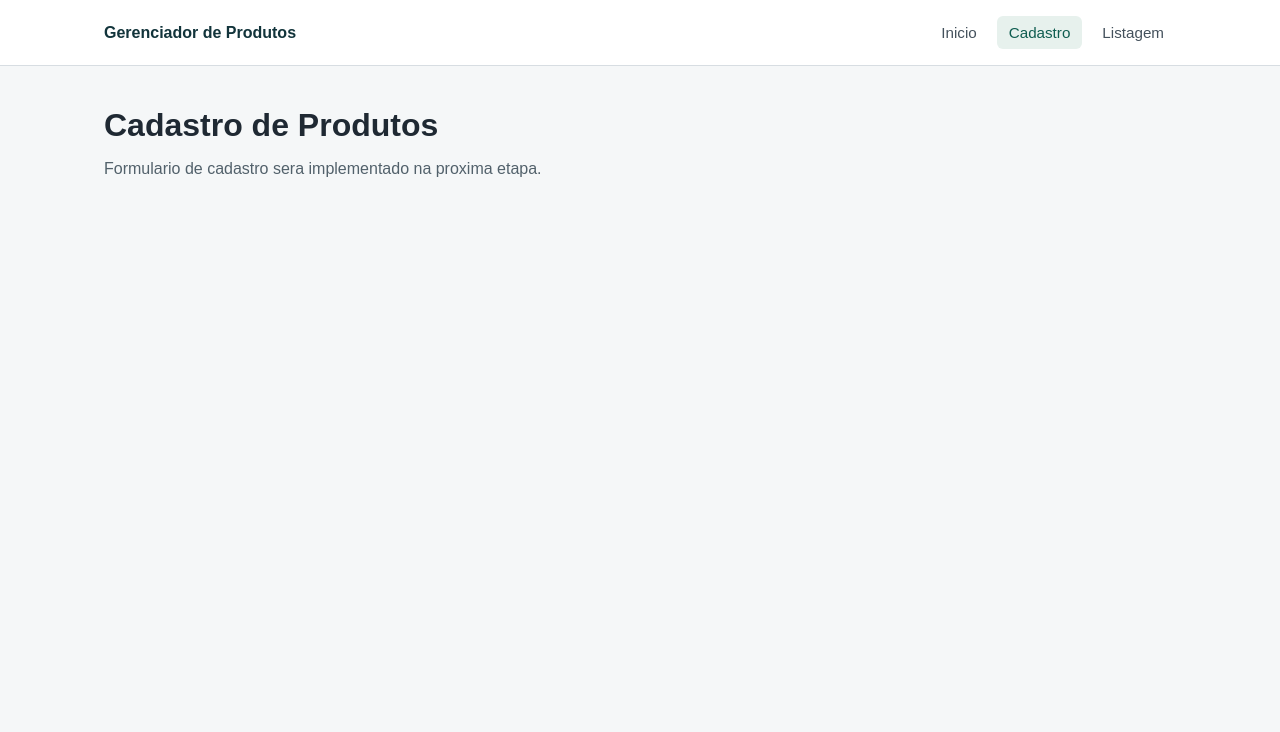
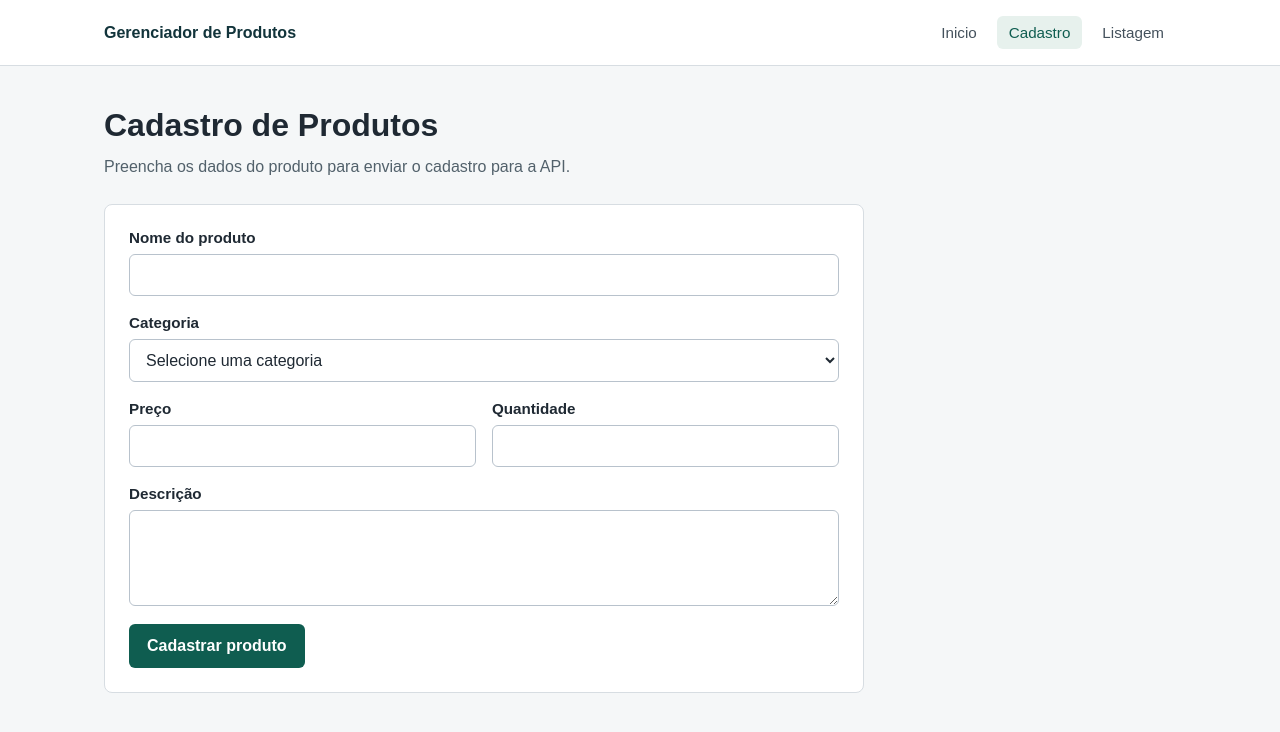
Before and after one commit to FilipeCampos25/TECWEB_Pratica_3_e_4, a React (Vite) app in the folder frontend/: page /cadastro in a window 1280 px wide. Shown: the top 732 px of the page. Built offline with nearby package versions, Linux system fonts and the light colour scheme.

Commit message:
feat: create product registration form

```diff
--- /dev/null
+++ b/frontend/src/components/Message.jsx
@@ -0,0 +1,13 @@
+function Message({ type = 'info', children }) {
+  if (!children) {
+    return null;
+  }
+
+  return (
+    <div className={`message message-${type}`} role="alert">
+      {children}
+    </div>
+  );
+}
+
+export default Message;
--- a/frontend/src/main.jsx
+++ b/frontend/src/main.jsx
@@ -6,6 +6,7 @@ import { ProductsProvider } from './contexts/ProductsContext.jsx';
 import './styles/global.css';
 import './styles/navbar.css';
 import './styles/home.css';
+import './styles/form.css';
 
 createRoot(document.getElementById('root')).render(
   <React.StrictMode>
--- a/frontend/src/pages/ProductRegister.jsx
+++ b/frontend/src/pages/ProductRegister.jsx
@@ -1,8 +1,238 @@
+import { useState } from 'react';
+import Message from '../components/Message.jsx';
+import { useProducts } from '../contexts/ProductsContext.jsx';
+
+const initialFormData = {
+  name: '',
+  category: '',
+  price: '',
+  quantity: '',
+  description: ''
+};
+
+const categoryOptions = ['Eletrônicos', 'Alimentos', 'Vestuário', 'Livros', 'Outros'];
+
+function validateForm(formData) {
+  const errors = {};
+  const price = Number(formData.price);
+  const quantity = Number(formData.quantity);
+  const isPriceEmpty = String(formData.price).trim() === '';
+  const isQuantityEmpty = String(formData.quantity).trim() === '';
+
+  if (!formData.name.trim()) {
+    errors.name = 'O nome do produto é obrigatório.';
+  } else if (formData.name.trim().length < 3) {
+    errors.name = 'O nome deve ter no mínimo 3 caracteres.';
+  }
+
+  if (!formData.category) {
+    errors.category = 'A categoria é obrigatória.';
+  }
+
+  if (isPriceEmpty) {
+    errors.price = 'O preço é obrigatório.';
+  } else if (!Number.isFinite(price)) {
+    errors.price = 'O preço deve ser numérico.';
+  } else if (price <= 0) {
+    errors.price = 'O preço deve ser maior que 0.';
+  }
+
+  if (isQuantityEmpty) {
+    errors.quantity = 'A quantidade é obrigatória.';
+  } else if (!Number.isFinite(quantity)) {
+    errors.quantity = 'A quantidade deve ser numérica.';
+  } else if (quantity < 0) {
+    errors.quantity = 'A quantidade deve ser maior ou igual a 0.';
+  }
+
+  if (!formData.description.trim()) {
+    errors.description = 'A descrição é obrigatória.';
+  } else if (formData.description.trim().length < 10) {
+    errors.description = 'A descrição deve ter no mínimo 10 caracteres.';
+  }
+
+  return errors;
+}
+
+function getRequestErrorMessage(error) {
+  if (Array.isArray(error?.data?.errors) && error.data.errors.length > 0) {
+    return error.data.errors.join(' ');
+  }
+
+  return error?.message || 'Não foi possível cadastrar o produto.';
+}
+
 function ProductRegister() {
+  const { createProduct, loading } = useProducts();
+  const [formData, setFormData] = useState(initialFormData);
+  const [fieldErrors, setFieldErrors] = useState({});
+  const [submitError, setSubmitError] = useState('');
+  const [successMessage, setSuccessMessage] = useState('');
+
+  function handleChange(event) {
+    const { name, value } = event.target;
+
+    setFormData((currentFormData) => ({
+      ...currentFormData,
+      [name]: value
+    }));
+
+    setFieldErrors((currentErrors) => ({
+      ...currentErrors,
+      [name]: ''
+    }));
+    setSubmitError('');
+    setSuccessMessage('');
+  }
+
+  async function handleSubmit(event) {
+    event.preventDefault();
+
+    const validationErrors = validateForm(formData);
+    setFieldErrors(validationErrors);
+    setSubmitError('');
+    setSuccessMessage('');
+
+    if (Object.keys(validationErrors).length > 0) {
+      setSubmitError('Corrija os campos destacados antes de cadastrar.');
+      return;
+    }
+
+    const productData = {
+      name: formData.name.trim(),
+      category: formData.category,
+      price: Number(formData.price),
+      quantity: Number(formData.quantity),
+      description: formData.description.trim()
+    };
+
+    try {
+      await createProduct(productData);
+      setFormData(initialFormData);
+      setFieldErrors({});
+      setSuccessMessage('Produto cadastrado com sucesso.');
+    } catch (requestError) {
+      setSubmitError(getRequestErrorMessage(requestError));
+    }
+  }
+
   return (
-    <section className="page-section">
-      <h1>Cadastro de Produtos</h1>
-      <p>Formulario de cadastro sera implementado na proxima etapa.</p>
+    <section className="form-page">
+      <div className="form-header">
+        <h1>Cadastro de Produtos</h1>
+        <p>Preencha os dados do produto para enviar o cadastro para a API.</p>
+      </div>
+
+      <form className="product-form" onSubmit={handleSubmit} noValidate>
+        <Message type="success">{successMessage}</Message>
+        <Message type="error">{submitError}</Message>
+
+        <div className="form-group">
+          <label htmlFor="name">Nome do produto</label>
+          <input
+            id="name"
+            name="name"
+            type="text"
+            value={formData.name}
+            onChange={handleChange}
+            aria-invalid={Boolean(fieldErrors.name)}
+            aria-describedby={fieldErrors.name ? 'name-error' : undefined}
+          />
+          {fieldErrors.name && (
+            <span className="field-error" id="name-error">
+              {fieldErrors.name}
+            </span>
+          )}
+        </div>
+
+        <div className="form-group">
+          <label htmlFor="category">Categoria</label>
+          <select
+            id="category"
+            name="category"
+            value={formData.category}
+            onChange={handleChange}
+            aria-invalid={Boolean(fieldErrors.category)}
+            aria-describedby={fieldErrors.category ? 'category-error' : undefined}
+          >
+            <option value="">Selecione uma categoria</option>
+            {categoryOptions.map((category) => (
+              <option key={category} value={category}>
+                {category}
+              </option>
+            ))}
+          </select>
+          {fieldErrors.category && (
+            <span className="field-error" id="category-error">
+              {fieldErrors.category}
+            </span>
+          )}
+        </div>
+
+        <div className="form-row">
+          <div className="form-group">
+            <label htmlFor="price">Preço</label>
+            <input
+              id="price"
+              name="price"
+              type="number"
+              min="0"
+              step="0.01"
+              value={formData.price}
+              onChange={handleChange}
+              aria-invalid={Boolean(fieldErrors.price)}
+              aria-describedby={fieldErrors.price ? 'price-error' : undefined}
+            />
+            {fieldErrors.price && (
+              <span className="field-error" id="price-error">
+                {fieldErrors.price}
+              </span>
+            )}
+          </div>
+
+          <div className="form-group">
+            <label htmlFor="quantity">Quantidade</label>
+            <input
+              id="quantity"
+              name="quantity"
+              type="number"
+              min="0"
+              step="1"
+              value={formData.quantity}
+              onChange={handleChange}
+              aria-invalid={Boolean(fieldErrors.quantity)}
+              aria-describedby={fieldErrors.quantity ? 'quantity-error' : undefined}
+            />
+            {fieldErrors.quantity && (
+              <span className="field-error" id="quantity-error">
+                {fieldErrors.quantity}
+              </span>
+            )}
+          </div>
+        </div>
+
+        <div className="form-group">
+          <label htmlFor="description">Descrição</label>
+          <textarea
+            id="description"
+            name="description"
+            rows="4"
+            value={formData.description}
+            onChange={handleChange}
+            aria-invalid={Boolean(fieldErrors.description)}
+            aria-describedby={fieldErrors.description ? 'description-error' : undefined}
+          />
+          {fieldErrors.description && (
+            <span className="field-error" id="description-error">
+              {fieldErrors.description}
+            </span>
+          )}
+        </div>
+
+        <button className="submit-button" type="submit" disabled={loading}>
+          {loading ? 'Cadastrando...' : 'Cadastrar produto'}
+        </button>
+      </form>
     </section>
   );
 }
--- /dev/null
+++ b/frontend/src/styles/form.css
@@ -0,0 +1,137 @@
+.form-page {
+  display: grid;
+  gap: 24px;
+  max-width: 760px;
+}
+
+.form-header h1 {
+  margin: 0 0 10px;
+  color: #1f2933;
+  font-size: 2rem;
+  line-height: 1.2;
+}
+
+.form-header p {
+  margin: 0;
+  color: #52616b;
+  font-size: 1rem;
+  line-height: 1.6;
+}
+
+.product-form {
+  display: grid;
+  gap: 18px;
+  border: 1px solid #d7dde2;
+  border-radius: 8px;
+  background: #ffffff;
+  padding: 24px;
+}
+
+.form-row {
+  display: grid;
+  grid-template-columns: repeat(2, minmax(0, 1fr));
+  gap: 16px;
+}
+
+.form-group {
+  display: grid;
+  gap: 8px;
+}
+
+.form-group label {
+  color: #1f2933;
+  font-size: 0.95rem;
+  font-weight: 700;
+}
+
+.form-group input,
+.form-group select,
+.form-group textarea {
+  width: 100%;
+  border: 1px solid #b8c2cc;
+  border-radius: 6px;
+  background: #ffffff;
+  color: #1f2933;
+  font: inherit;
+  padding: 11px 12px;
+}
+
+.form-group textarea {
+  resize: vertical;
+}
+
+.form-group input:focus,
+.form-group select:focus,
+.form-group textarea:focus {
+  border-color: #0f5d50;
+  outline: 2px solid #cfe8df;
+}
+
+.form-group input[aria-invalid='true'],
+.form-group select[aria-invalid='true'],
+.form-group textarea[aria-invalid='true'] {
+  border-color: #b42318;
+}
+
+.field-error {
+  color: #b42318;
+  font-size: 0.9rem;
+}
+
+.message {
+  border-radius: 6px;
+  font-size: 0.95rem;
+  line-height: 1.4;
+  padding: 12px 14px;
+}
+
+.message-success {
+  background: #e7f1ed;
+  color: #0f5d50;
+}
+
+.message-error {
+  background: #fff1f0;
+  color: #b42318;
+}
+
+.message-info {
+  background: #eef4ff;
+  color: #214e8a;
+}
+
+.submit-button {
+  justify-self: start;
+  min-height: 44px;
+  border: 0;
+  border-radius: 6px;
+  background: #0f5d50;
+  color: #ffffff;
+  cursor: pointer;
+  font: inherit;
+  font-weight: 700;
+  padding: 10px 18px;
+}
+
+.submit-button:hover:not(:disabled) {
+  background: #0b4c42;
+}
+
+.submit-button:disabled {
+  cursor: not-allowed;
+  opacity: 0.65;
+}
+
+@media (max-width: 640px) {
+  .product-form {
+    padding: 20px;
+  }
+
+  .form-row {
+    grid-template-columns: 1fr;
+  }
+
+  .submit-button {
+    width: 100%;
+  }
+}
```
